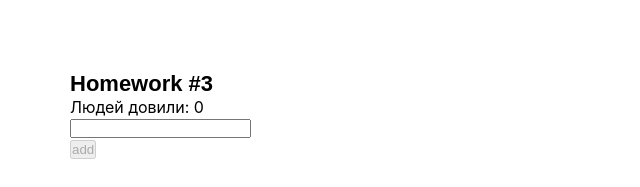
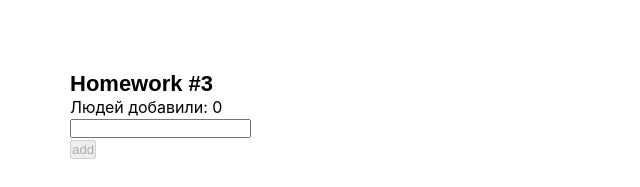
Before and after one commit to gem4ik/hwWithAutoCheck, a React (Create React App) app: page / in a window 1280 px wide. Shown: the top 187 px of the page, without its empty margins (0-640 px from the left). Built offline with nearby package versions, Linux system fonts and the light colour scheme.

Commit message:
deploy test

```diff
--- a/src/s2-homeworks/hw03/Greeting.tsx
+++ b/src/s2-homeworks/hw03/Greeting.tsx
@@ -31,7 +31,7 @@ const Greeting: React.FC<GreetingPropsType> = (
     return (
         <div id={'hw3-form'} className={s.greetingForm}>
             <div className={s.text}>
-                {'Людей довили: '}
+                {'Людей добавили: '}
                 <span id={'hw3-users-total'}>
                     {totalUsers}
                 </span>
```
